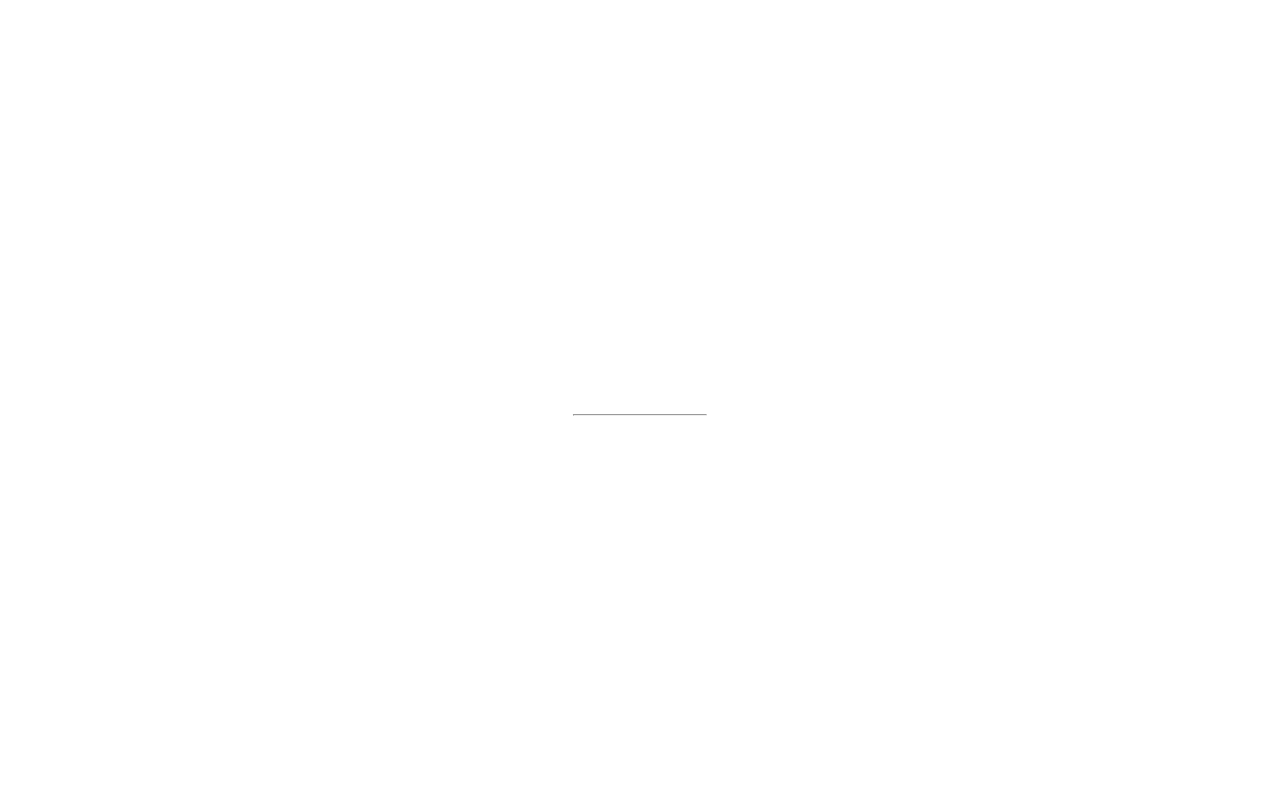
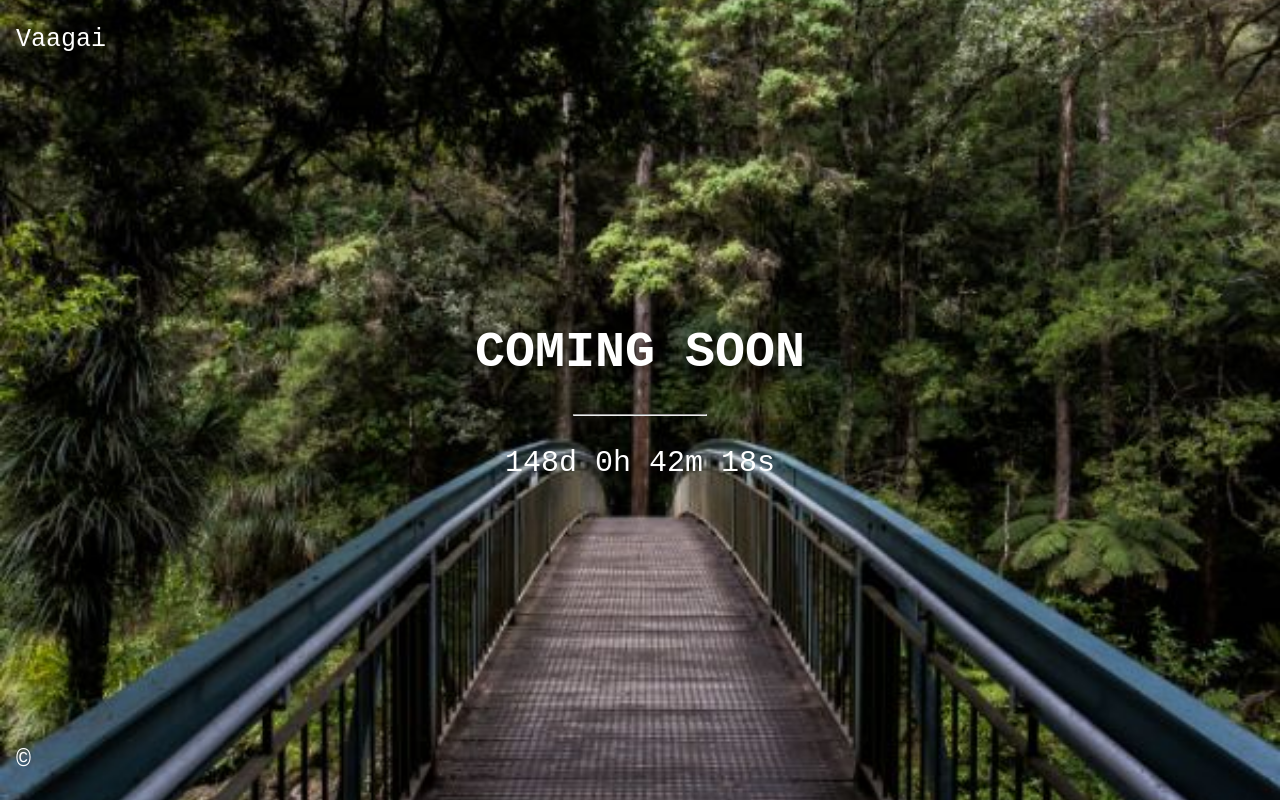
Before and after one commit to pnaprasanna/pnaprasanna.github.io, a plain HTML site: page index.html in a window 1280 px wide. Drawn offline with Linux system fonts and the light colour scheme.

Commit message:
Update index.html

```diff
--- a/index.html
+++ b/index.html
@@ -7,7 +7,7 @@ body, html {
 }
 
 .bgimg {
-  background-image: url('images/new.png');
+  background-image: url('images/bg.jpg');
   height: 100%;
   background-position: center;
   background-size: cover;
```
